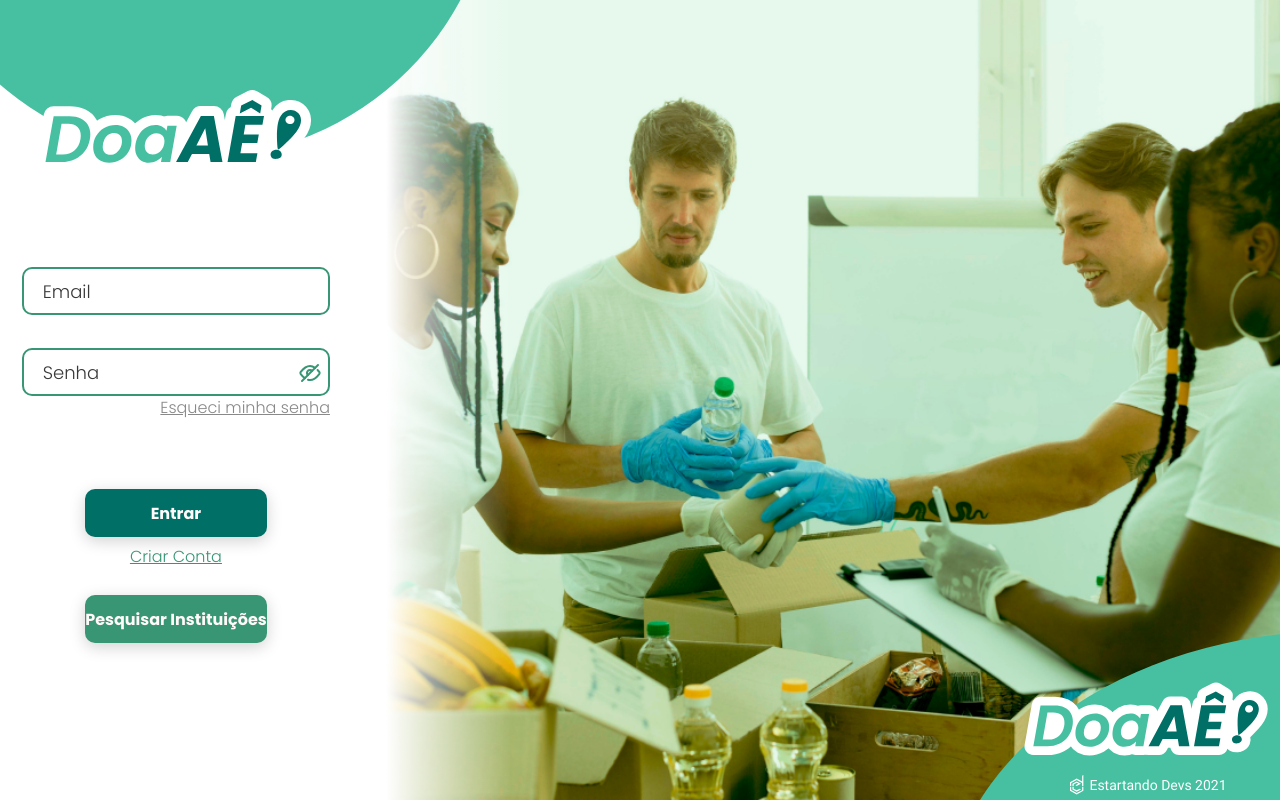
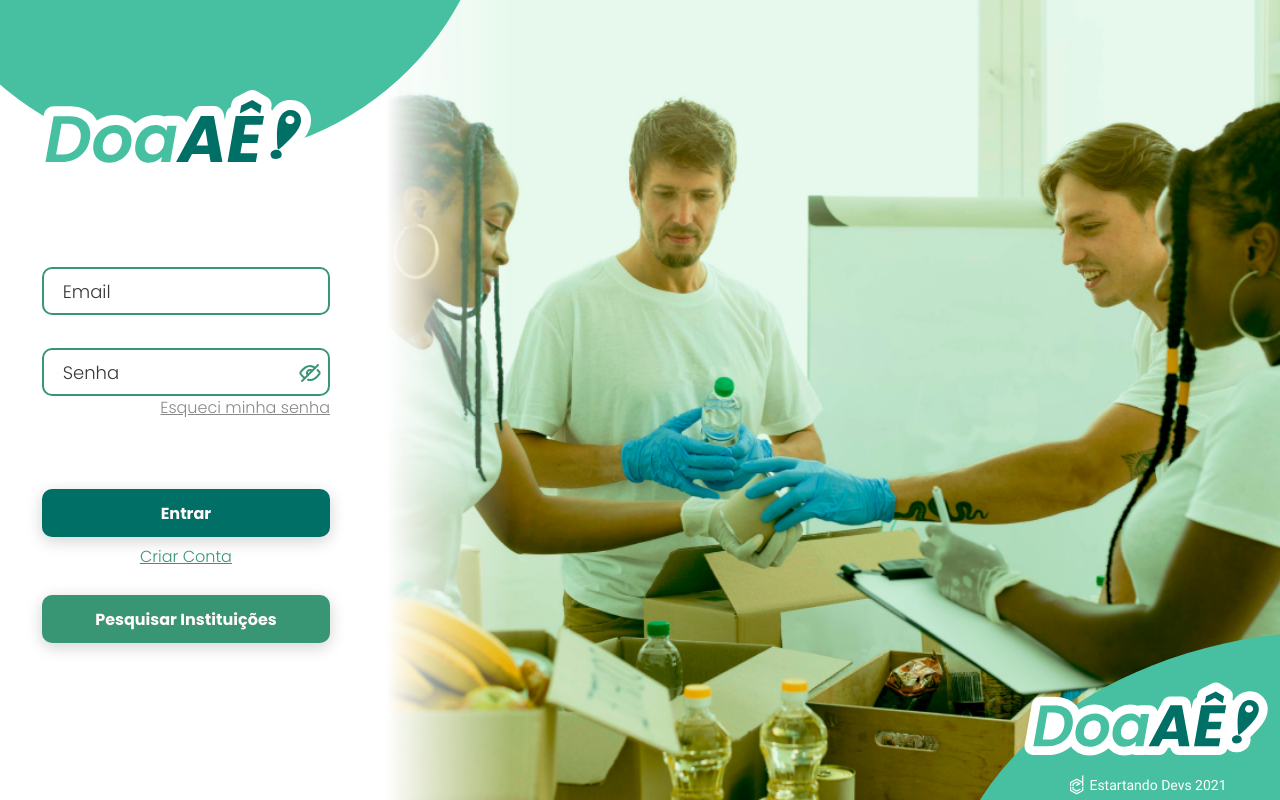
Before and after one commit to estartandodevs-course/doaae, a React (Create React App) app: page /login in a window 1280 px wide. Built offline with nearby package versions, Linux system fonts and the light colour scheme.

Commit message:
style: Implementando responsividade completa para todos os devices

```diff
--- a/src/pages/Login/styles.js
+++ b/src/pages/Login/styles.js
@@ -13,6 +13,10 @@ export const Container = styled.main`
   @media (min-width: 800px) {
     display: flex;
     padding: inherit;
+  }
+
+  @media (max-width: 330px) {
+    padding: 0;
   }
 `;
 
@@ -33,6 +37,14 @@ export const Form = styled.form`
   align-items: center;
   margin-top: 67px;
   position: relative;
+  padding-left: 20px;
+
+  @media (max-width: 800px) {
+    padding: 0;
+  }
+  @media (max-width: 330px) {
+    width: 260px;
+  }
 `;
 
 export const ContainerTitle = styled.div`
@@ -40,6 +52,10 @@ export const ContainerTitle = styled.div`
 
   @media (min-width: 800px) {
     display: none;
+  }
+
+  @media (max-width: 330px) {
+    width: 260px;
   }
 `;
 
@@ -71,6 +87,7 @@ export const ForgotPassword = styled(Link)`
 `;
 
 export const OptionsButtons = styled.div`
+  width: 100%;
   margin-top: 60px;
   display: flex;
   flex-direction: column;
```
